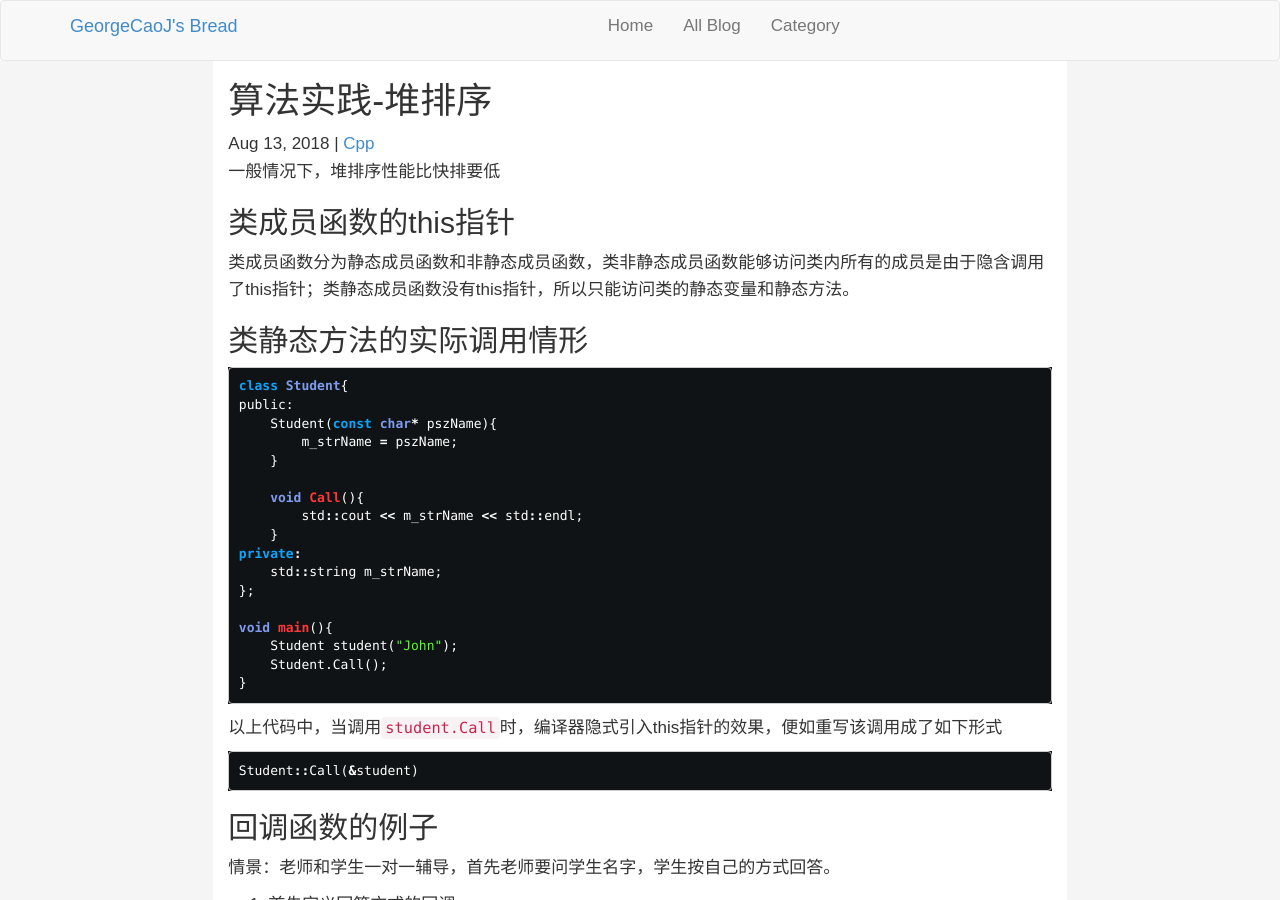
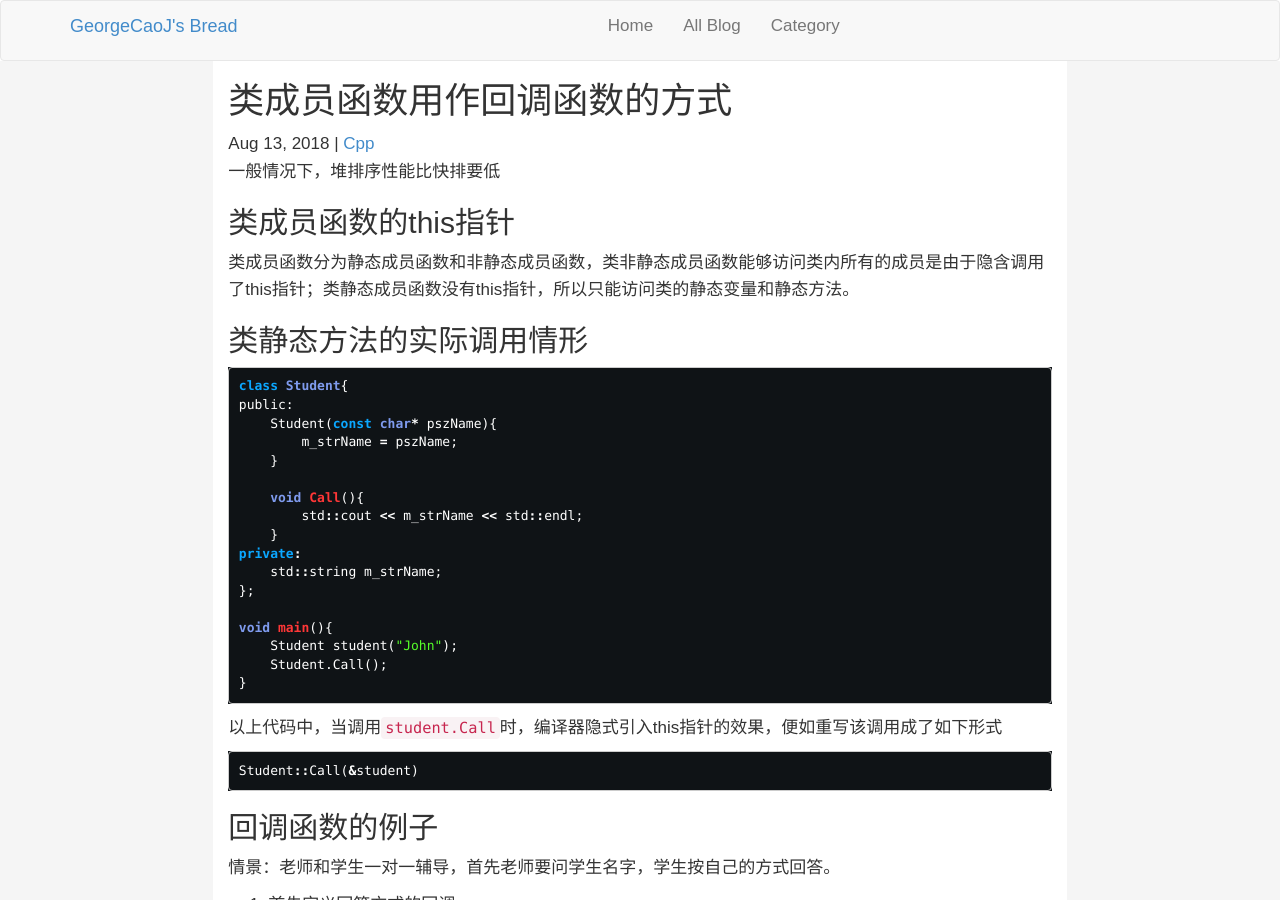
Before and after one commit to GeorgeCaoJ/blog, a Jekyll site: the page built from _posts/Cpp/2018-08-13-Class-Callback-Function.md, in a window 1280 px wide and 900 px high. Built offline with Jekyll 4.4.1, drawn with Linux system fonts in a browser that asks for light colours.

Commit message:
FIX: title error

```diff
--- a/_posts/Cpp/2018-08-13-Class-Callback-Function.md
+++ b/_posts/Cpp/2018-08-13-Class-Callback-Function.md
@@ -1,6 +1,6 @@
 ---
 layout: pageshow
-title: 算法实践-堆排序
+title: 类成员函数用作回调函数的方式
 category: Cpp
 description: 一般情况下，堆排序性能比快排要低
 ---
```
Also changed, not shown: README.md.
